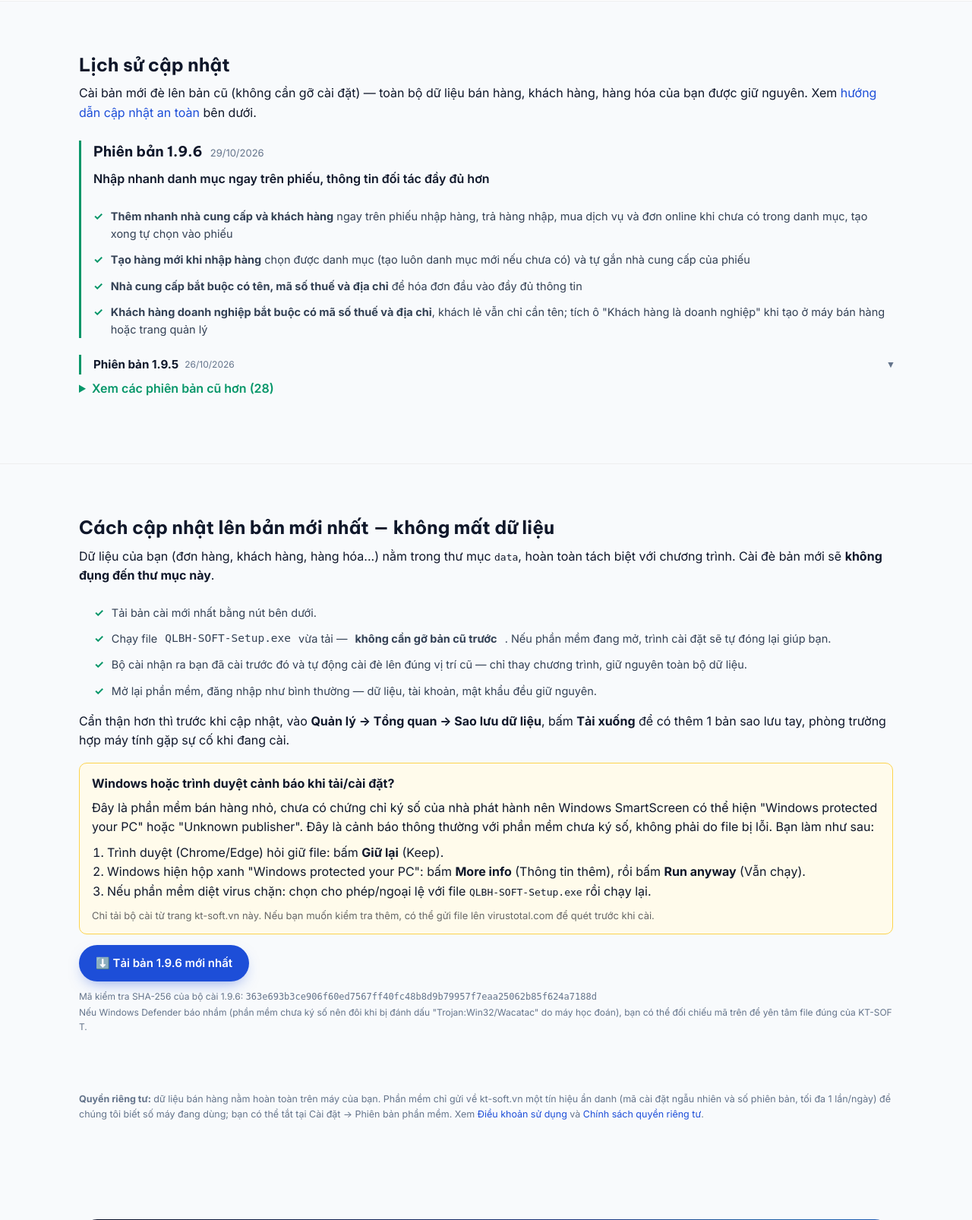
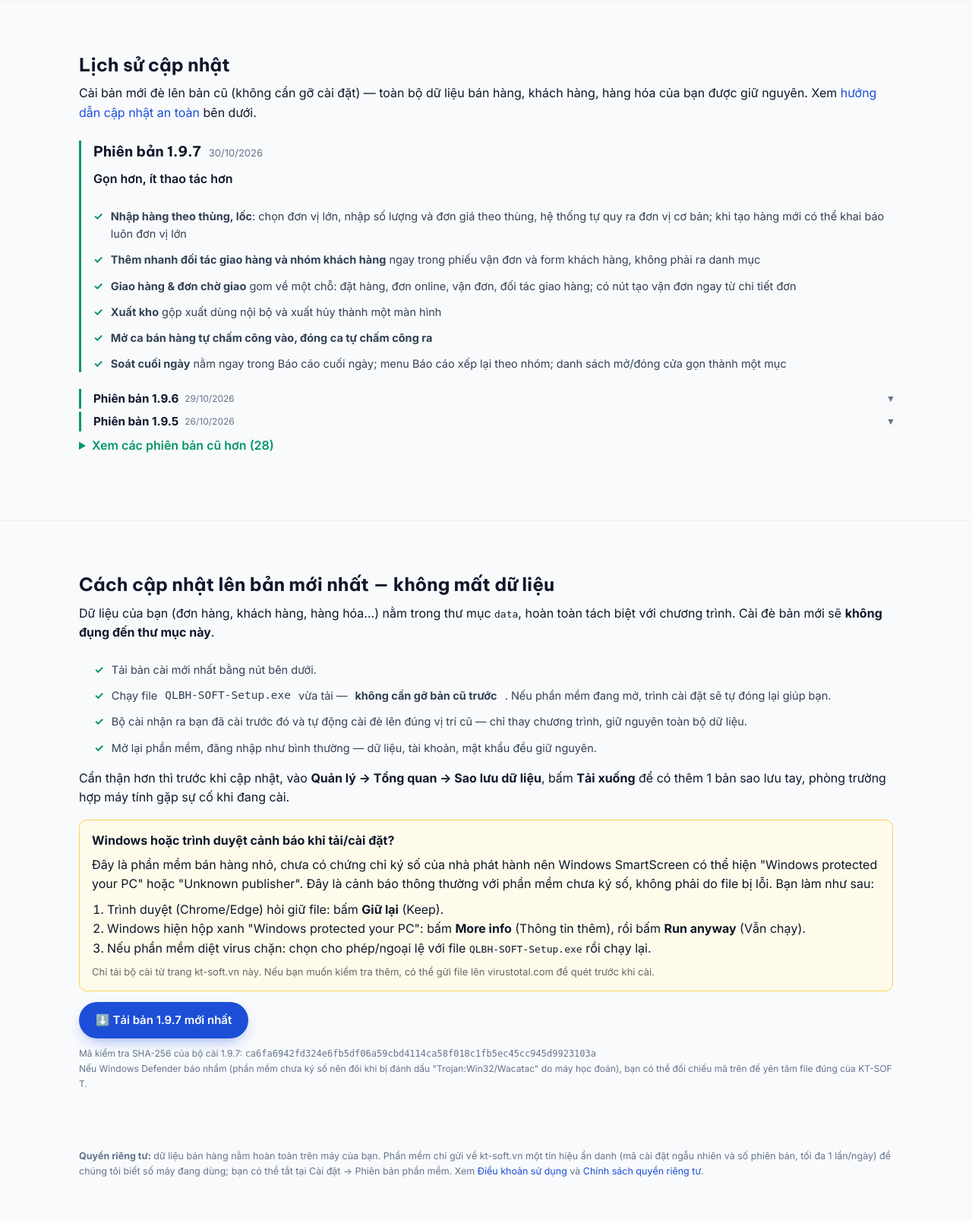
Before and after one commit to hoangnamcnc-ioc/kt-soft-web, a PHP site: page /san-pham-qlbh-soft.php in a window 1280 px wide. Shown: the part 2273-3879 px from the top of the page at 76% size. Run offline with PHP 8.4, Linux system fonts and the light colour scheme.

Commit message:
QLBH-SOFT 1.9.7: changelog, SHA-256, file phien ban
Co-Authored-By: Claude Sonnet 5.5 <noreply@anthropic.com>

```diff
--- a/qlbh-soft-version.json
+++ b/qlbh-soft-version.json
@@ -1 +1 @@
-{"version":"1.9.6","ngay":"2026-10-29","ghi_chu":"","tai_ve":"https://kt-soft.vn/download.php?p=qlbh-soft"}
+{"version":"1.9.7","ngay":"2026-10-30","ghi_chu":"","tai_ve":"https://kt-soft.vn/download.php?p=qlbh-soft"}
--- a/san-pham-qlbh-soft.php
+++ b/san-pham-qlbh-soft.php
@@ -108,9 +108,23 @@ $daDanhGia = !empty($_COOKIE['danhgia_qlbh-soft']);
 
     <div class="changelog-item" style="border-left:3px solid var(--qlbhsoft, #2563eb); padding-left:16px; margin-bottom:22px;">
       <div style="display:flex; align-items:baseline; gap:10px; flex-wrap:wrap;">
-        <h3 style="margin:0;">Phiên bản 1.9.6</h3>
-        <span class="muted" style="font-size:13px;">29/10/2026</span>
+        <h3 style="margin:0;">Phiên bản 1.9.7</h3>
+        <span class="muted" style="font-size:13px;">30/10/2026</span>
       </div>
+      <p style="font-weight:600; margin:8px 0 4px;">Gọn hơn, ít thao tác hơn</p>
+      <ul class="feature-list" style="--card-accent: var(--qlbhsoft);">
+        <li><span><b>Nhập hàng theo thùng, lốc</b>: chọn đơn vị lớn, nhập số lượng và đơn giá theo thùng, hệ thống tự quy ra đơn vị cơ bản; khi tạo hàng mới có thể khai báo luôn đơn vị lớn</span></li>
+        <li><span><b>Thêm nhanh đối tác giao hàng và nhóm khách hàng</b> ngay trong phiếu vận đơn và form khách hàng, không phải ra danh mục</span></li>
+        <li><span><b>Giao hàng &amp; đơn chờ giao</b> gom về một chỗ: đặt hàng, đơn online, vận đơn, đối tác giao hàng; có nút tạo vận đơn ngay từ chi tiết đơn</span></li>
+        <li><span><b>Xuất kho</b> gộp xuất dùng nội bộ và xuất hủy thành một màn hình</span></li>
+        <li><span><b>Mở ca bán hàng tự chấm công vào, đóng ca tự chấm công ra</b></span></li>
+        <li><span><b>Soát cuối ngày</b> nằm ngay trong Báo cáo cuối ngày; menu Báo cáo xếp lại theo nhóm; danh sách mở/đóng cửa gọn thành một mục</span></li>
+      </ul>
+    </div>
+
+    <details class="changelog-item" style="border-left:3px solid var(--qlbhsoft, #2563eb); padding-left:16px; margin-bottom:22px;">
+      <summary><strong>Phiên bản 1.9.6</strong> <span class="muted" style="font-size:13px;">29/10/2026</span></summary>
+      <div class="changelog-body">
       <p style="font-weight:600; margin:8px 0 4px;">Nhập nhanh danh mục ngay trên phiếu, thông tin đối tác đầy đủ hơn</p>
       <ul class="feature-list" style="--card-accent: var(--qlbhsoft);">
         <li><span><b>Thêm nhanh nhà cung cấp và khách hàng</b> ngay trên phiếu nhập hàng, trả hàng nhập, mua dịch vụ và đơn online khi chưa có trong danh mục, tạo xong tự chọn vào phiếu</span></li>
@@ -118,7 +132,8 @@ $daDanhGia = !empty($_COOKIE['danhgia_qlbh-soft']);
         <li><span><b>Nhà cung cấp bắt buộc có tên, mã số thuế và địa chỉ</b> để hóa đơn đầu vào đầy đủ thông tin</span></li>
         <li><span><b>Khách hàng doanh nghiệp bắt buộc có mã số thuế và địa chỉ</b>, khách lẻ vẫn chỉ cần tên; tích ô "Khách hàng là doanh nghiệp" khi tạo ở máy bán hàng hoặc trang quản lý</span></li>
       </ul>
-    </div>
+      </div>
+    </details>
 
     <details class="changelog-item" style="border-left:3px solid var(--qlbhsoft, #2563eb); padding-left:16px; margin-bottom:22px;">
       <summary><strong>Phiên bản 1.9.5</strong> <span class="muted" style="font-size:13px;">26/10/2026</span></summary>
@@ -591,8 +606,8 @@ $daDanhGia = !empty($_COOKIE['danhgia_qlbh-soft']);
       </p>
     </div>
     <div class="cta-row">
-      <a href="download.php?p=qlbh-soft" class="btn">⬇️ Tải bản 1.9.6 mới nhất</a>
-      <p class="muted" style="font-size:12px;margin-top:10px;word-break:break-all;">Mã kiểm tra SHA-256 của bộ cài 1.9.6: <code>363e693b3ce906f60ed7567ff40fc48b8d9b79957f7eaa25062b85f624a7188d</code><br>
+      <a href="download.php?p=qlbh-soft" class="btn">⬇️ Tải bản 1.9.7 mới nhất</a>
+      <p class="muted" style="font-size:12px;margin-top:10px;word-break:break-all;">Mã kiểm tra SHA-256 của bộ cài 1.9.7: <code>ca6fa6942fd324e6fb5df06a59cbd4114ca58f018c1fb5ec45cc945d9923103a</code><br>
       Nếu Windows Defender báo nhầm (phần mềm chưa ký số nên đôi khi bị đánh dấu "Trojan:Win32/Wacatac" do máy học đoán), bạn có thể đối chiếu mã trên để yên tâm file đúng của KT-SOFT.</p>
     </div>
   </div>
```
